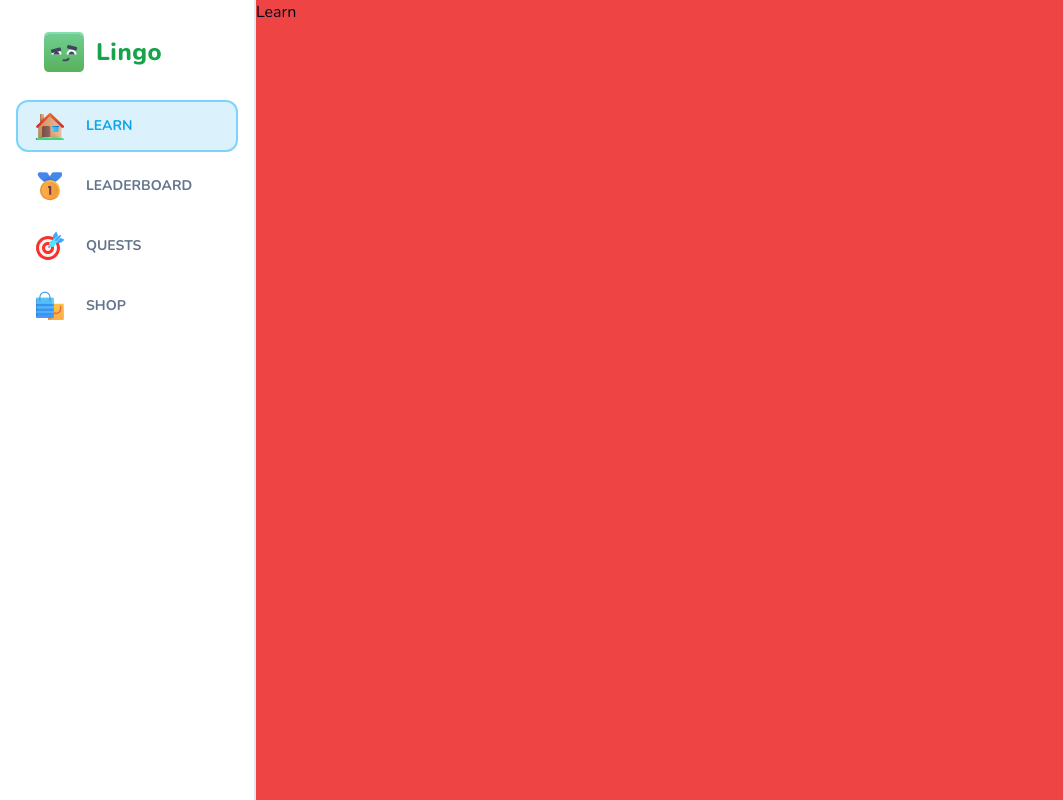
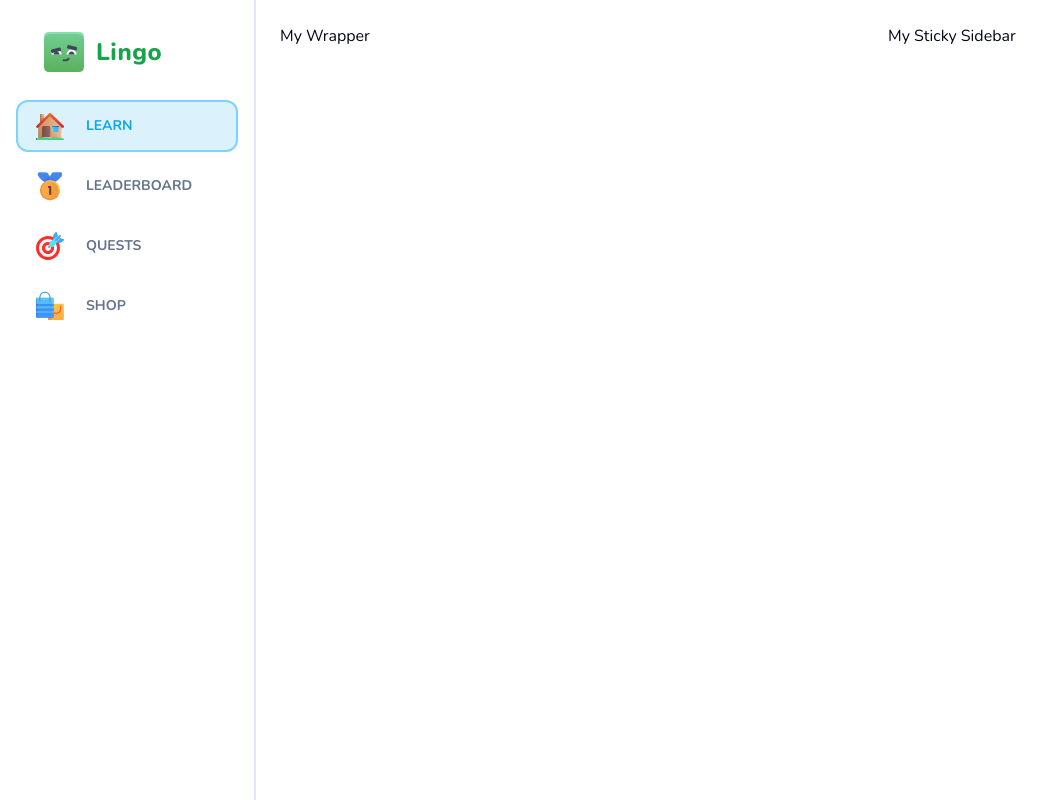
Before and after one commit to MtiPsd/duolingo_clone, a Next.js app: page /learn in a window 1280 px wide. Shown: the whole page, without its empty margins (0-1063 px from the left). Built offline with nearby package versions, Linux system fonts and the light colour scheme.

Commit message:
Created :: Feed and Sticky sidebar layout

```diff
--- a/app/(main)/layout.tsx
+++ b/app/(main)/layout.tsx
@@ -11,7 +11,9 @@
       <MobileHeader />
       <Sidebar className="hidden lg:flex" />
       <main className="lg:pl-[256px] h-full pt-[50px] lg:pt-0">
-        <div className="h-full bg-red-500">{children}</div>
+        <div className="h-full mx-auto pt-6 max-w-[1056px]">
+          {children}
+        </div>
       </main>
     </>
   );
--- a/app/(main)/learn/page.tsx
+++ b/app/(main)/learn/page.tsx
@@ -1,5 +1,13 @@
+import { FeedWrapper } from "@/components/feed_wrapper";
+import { StickyWrapper } from "@/components/sticky_wrapper";
+
 function LearnPage() {
-  return <div>Learn</div>;
+  return (
+    <div className="flex flex-row-reverse gap-[48px] px-6">
+      <StickyWrapper>My Sticky Sidebar</StickyWrapper>
+      <FeedWrapper>My Wrapper</FeedWrapper>
+    </div>
+  );
 }
 
 export default LearnPage;
--- /dev/null
+++ b/components/feed_wrapper.tsx
@@ -0,0 +1,9 @@
+type Props = {
+  children: React.ReactNode;
+};
+
+export function FeedWrapper({ children }: Props) {
+  return (
+    <div className="flex-1 relative top-0 pb-10">{children}</div>
+  );
+}
--- a/components/sticky_wrapper.tsx
+++ b/components/sticky_wrapper.tsx
@@ -3,5 +3,11 @@
 };
 
 export function StickyWrapper({ children }: Props) {
-  return <div>Sticky Wrapper</div>;
+  return (
+    <div className="hidden lg:block w-[368px] sticky self-end bottom-6">
+      <div className="min-h-[calc(100vh-48px)] sticky top-6 flex flex-col gap-y-4">
+        {children}
+      </div>
+    </div>
+  );
 }
```
